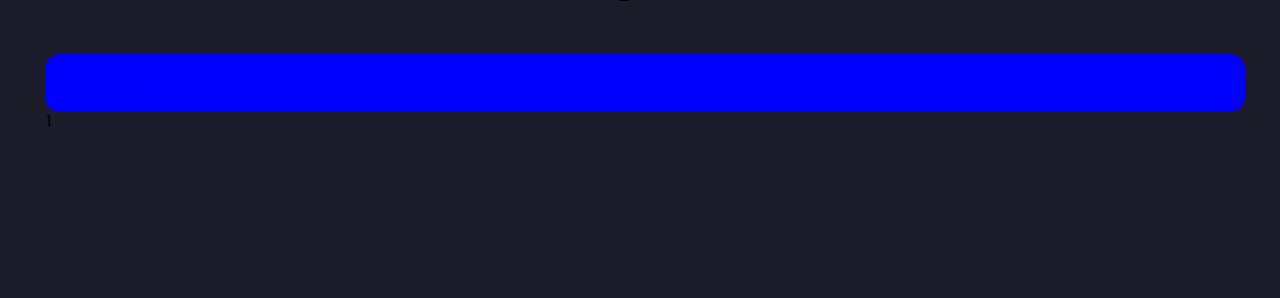
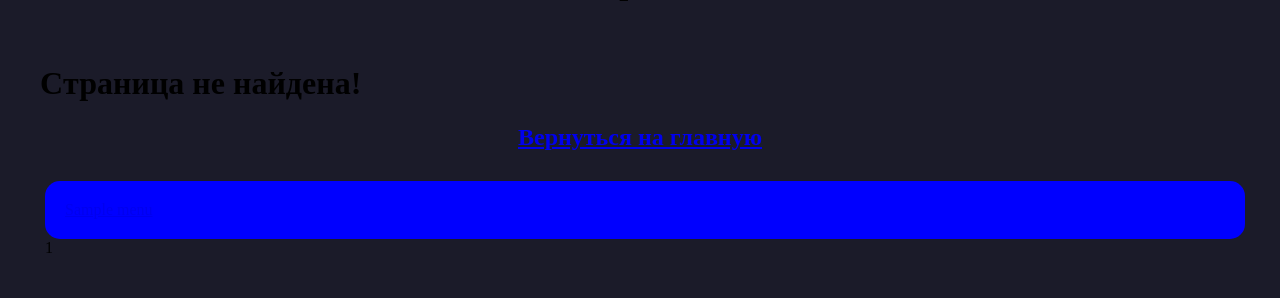
Before and after one commit to Borisov-Evgeniy/Homework_2, a Flask app: template templates/page404.html in a window 1280 px wide. Shown: the part 76-374 px from the top of the page. Run offline with Flask 3, Linux system fonts and the light colour scheme; the template is opened without the code that fills it: most values are stand-ins (such as "Sample title", 1, 10 or a date in 2020).

Commit message:
add errorhandler404

```diff
--- a/main.py
+++ b/main.py
@@ -105,7 +105,7 @@ def profile(username):
 def page_not_found(error):
     db = connect_db()
     dbase = DataBase(db)
-    return render_template('page404', title='Cтраница не найдена', menu=dbase.get_objects('mainmenu'))
+    return render_template('page404.html', title='Cтраница не найдена', menu=dbase.get_objects('mainmenu'))
 
 if __name__ == '__main__':
     create_db()
--- a/templates/page404.html
+++ b/templates/page404.html
@@ -6,6 +6,8 @@
 
 {% block content %}
 {{ super() }}
+<h1> Cтраница не найдена!</h1>
+<h2><a href="/index">Вернуться на главную</a></h2>
 {% endblock content %}
 
 {% block footer %}
```
Also changed, not shown: flsk.db.
